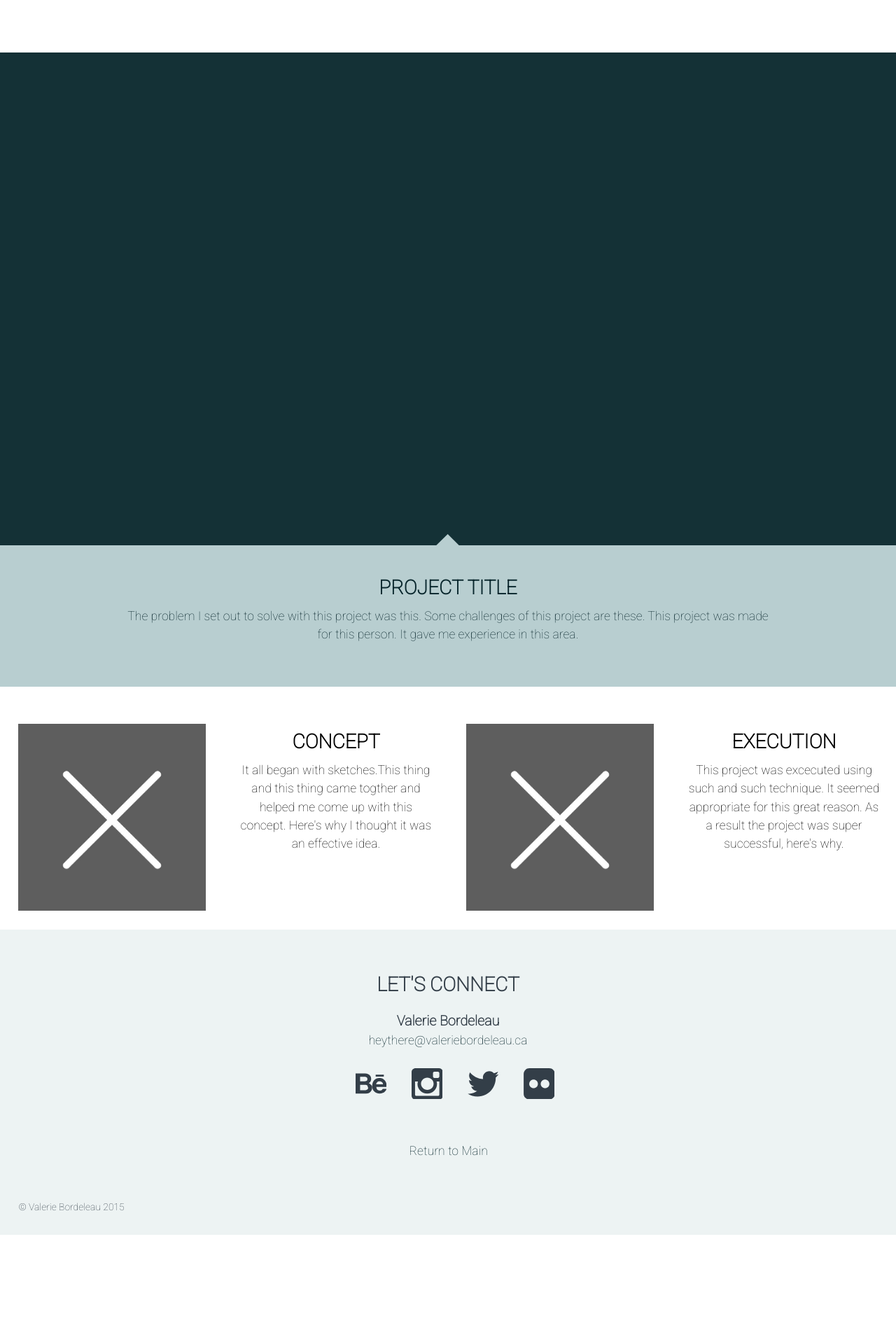
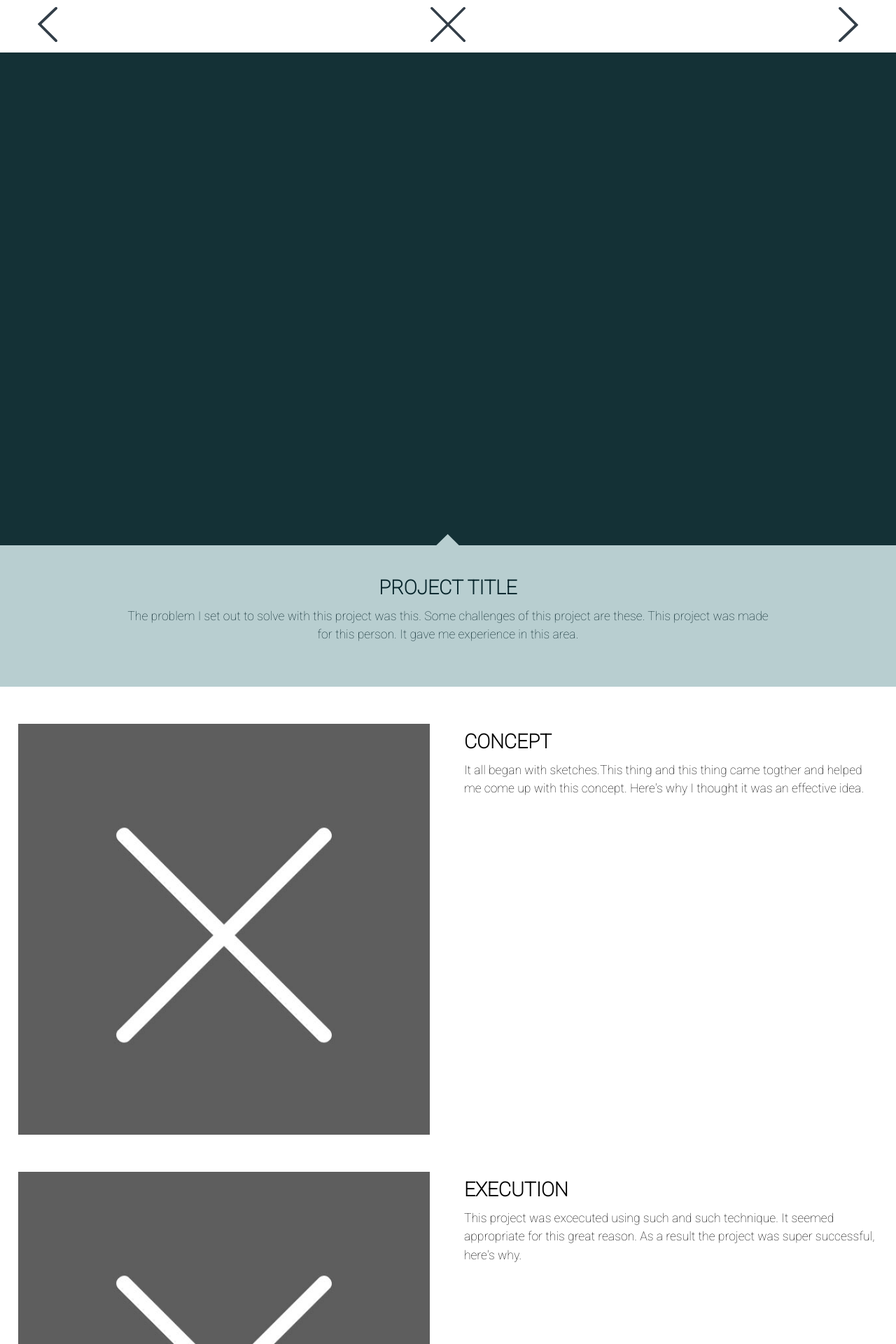
Before and after one commit to valeriebordeleau/portfolio-valerie-bordeleau, a Jekyll site: the page built from project-1.html, in a window 1280 px wide. Shown: the top 1920 px of the page at 70% size. Built offline with Jekyll 4.4.1, drawn with Linux system fonts in a browser that asks for light colours; before the commit the page ends 1764 px from its top, so only the background shows below that.

Commit message:
added smooth scroll

```diff
--- a/css/general.css
+++ b/css/general.css
@@ -52,8 +52,8 @@
     fill:none;
     stroke:black;
     stroke-width:40;
-    -webkit-transition: all 200ms ease-out;
-    transition: all 600ms ease-out;
+    -webkit-transition: all 500ms ease-out;
+    transition: all 500ms ease-out;
 }
 
 .st0:hover {
@@ -113,14 +113,14 @@
 
 .nav-bar {
     background-color:rgba(184, 208, 206, .25);
-    height: 65px;
     box-shadow: 0px 0px 1px 2px rgba(35, 31, 32, 1);
     margin: 0px;
+    padding-bottom: 1em;
 }
 
 .nav-bar-s {
     background-color:rgba(184, 208, 206, .25);
-    box-shadow: 0px 0px 1px 2px rgba(35, 31, 32, 0.18);
+    box-shadow: 0px 0px 20px 2px rgba(35, 31, 32, 0.18);
     margin: 0;
     padding: 0;
 }
@@ -132,6 +132,9 @@
     background-color: transparent;
     list-style-type: none;
     margin: 0;
+    font-size: 0.8889rem;
+  line-height: 1.4625;
+    text-transform: uppercase;
      -webkit-transition: all 200ms ease-out;
     transition: all 200ms ease-out;
 }
@@ -149,6 +152,7 @@
     background-color: transparent;
     list-style-type: none;
     margin: 0;
+    text-transform: uppercase;
      -webkit-transition: all 200ms ease-out;
     transition: all 200ms ease-out;
 }
@@ -189,6 +193,8 @@
     padding: 0;
     margin: 0;
     opacity: 1;
+    -webkit-transition: all 500ms ease-out;
+    transition: all 500ms ease-out;
 }
 
 .img-hover:hover {
@@ -237,8 +243,8 @@
 
 .st1 {
     fill:#333E48;
-    -webkit-transition: all 200ms ease-out;
-    transition: all 200ms ease-out;
+    -webkit-transition: all 500ms ease-out;
+    transition: all 500ms ease-out;
 }
 
 .st1:hover {
@@ -300,11 +306,13 @@
 
 .close {
     height: 58px;
-    fill:white;
+    fill:#333E48;
     position: absolute;
     top: 10px;
     left: calc(50% - 25px);
     opacity: 1;
+    -webkit-transition: all 500ms ease-out;
+    transition: all 500ms ease-out;
 }
 
 .close:hover {
@@ -313,11 +321,13 @@
 
 .previous {
     height: 58px;
-    fill:white;
+    fill:#333E48;
     position: absolute;
     top: 10px;
     left: calc(5% - 10px);
     opacity: 1;
+    -webkit-transition: all 500ms ease-out;
+    transition: all 500ms ease-out;
 }
 
 .previous:hover {
@@ -326,11 +336,13 @@
 
 .next {
     height: 58px;
-    fill:white;
+    fill:#333E48;
     position: absolute;
     top: 10px;
     right: calc(5% - 10px);
     opacity: 1;
+    -webkit-transition: all 500ms ease-out;
+    transition: all 500ms ease-out;
 }
 
 .next:hover {
--- a/index.html
+++ b/index.html
@@ -34,7 +34,7 @@
 
 
 <!-- Banner -->
-
+<header>
     <div class="banner">
         <h1 class="yotta text-center" id="top"><img src="artwork/logotype-white.svg" alt="Valerie Bordeleau's logo" class="wordmark"></h1>
             <a href="#main" class="text-center">
--- a/js/main.js
+++ b/js/main.js
@@ -1 +1,2 @@
-$('sample').localScroll();
+$('.toggle-menu').localScroll();
+$('.arrow').localScroll();
--- a/project-1.html
+++ b/project-1.html
@@ -56,14 +56,14 @@
 <!-- Portfolio -->
 
         <div class="grid pad-t">
-            <div class="unit unit-xs-1 unit-s-1 unit-m-1-2 unit-l-1-4 island">
+            <div class="unit unit-xs-1 unit-s-1 unit-m-1-2 unit-l-1-2 island">
                 <div class="embed embed--1by1">
                     <img src="{{site.baseurl}}/artwork/temp.jpg" class="main-p-img embed__item" alt="Image Description">
                 </div><!-- embed -->
             </div><!-- unit -->
 
-             <div class="unit unit-xs-1 unit-s-1 unit-m-1-2 unit-l-1-4">
-            <div class="p-text-blurb text-center gutter">
+             <div class="unit unit-xs-1 unit-s-1 unit-m-1-2 unit-l-1-2">
+            <div class="p-text-blurb gutter">
                 <h2 class="push-0 pad-top">Concept</h2>
                 {% for projectone in site.data.projectone %}
                 <p>{{projectone.concept}}</p>
@@ -71,14 +71,14 @@
             </div><!--blurb-->
         </div> <!--unit-->
 
-             <div class="unit unit-xs-1 unit-s-1 unit-m-1-2 unit-l-1-4 island">
+             <div class="unit unit-xs-1 unit-s-1 unit-m-1-2 unit-l-1-2 island">
                 <div class="embed embed--1by1">
                     <img src="{{site.baseurl}}/artwork/temp.jpg" class="main-p-img embed__item" alt="Image Description">
                 </div><!-- embed -->
             </div><!-- unit -->
 
-             <div class="unit unit-xs-1 unit-s-1 unit-m-1-2 unit-l-1-4">
-            <div class="p-text-blurb text-center gutter">
+             <div class="unit unit-xs-1 unit-s-1 unit-m-1-2 unit-l-1-2">
+            <div class="p-text-blurb gutter">
                 <h2 class="push-0 pad-top p-blurb">Execution</h2>
                 {% for projectone in site.data.projectone %}
                 <p>{{projectone.execution}}</p>
```
Also changed, not shown: _layouts/default.html (+7 -1 lines).
